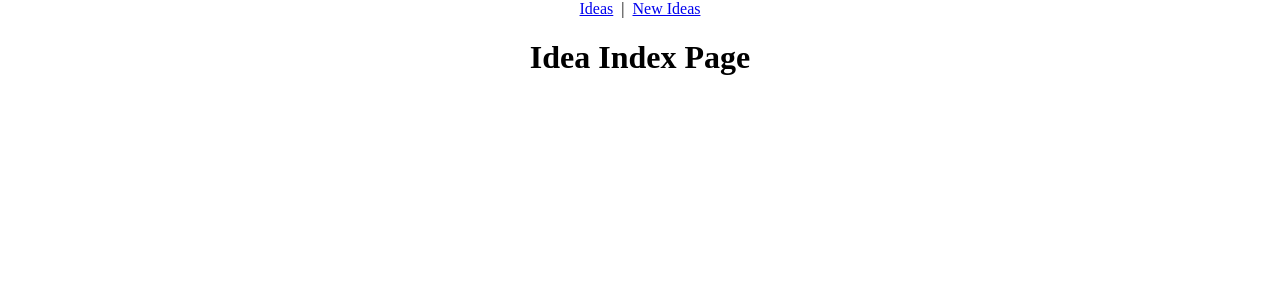
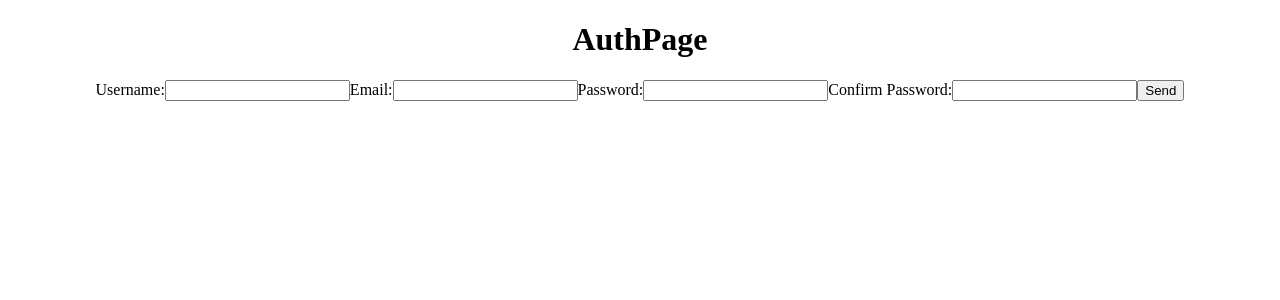
Before and after one commit to TaajAndrews/Queue-Map, a React (Vite) app in the folder client/: page /ideas in a window 1280 px wide. Shown: the top 300 px of the page. Built offline with nearby package versions, Linux system fonts and the light colour scheme.

Commit message:
Create Signup Form Component

```diff
--- a/client/src/App.jsx
+++ b/client/src/App.jsx
@@ -7,7 +7,7 @@ import IdeaIndexPage from "./pages/IdeaIndexPage/IdeaIndexPage"
 import Header from "./components/Header/Header"
 
 const App = () => {
-  const [user, setUser] = useState({})
+  const [user, setUser] = useState(null)
 
   return (
     <div>
--- /dev/null
+++ b/client/src/components/SignupForm/SignupForm.jsx
@@ -0,0 +1,31 @@
+import { useState } from "react"
+
+const SignupForm = () => {
+  const initialState = {
+    username: "",
+    email: "",
+    password: "",
+    confirmPassword: "",
+  }
+
+  const [formState, setFormState] = useState(initialState)
+
+  // const handleChange = (event) =>
+  // const disable =
+
+  return (
+    <form>
+      <label htmlFor="username">Username:</label>
+      <input type="text" id="username" />
+      <label htmlFor="email">Email:</label>
+      <input type="email" id="email" />
+      <label htmlFor="password">Password:</label>
+      <input type="password" id="password" />
+      <label htmlFor="confirmPassword">Confirm Password:</label>
+      <input type="password" id="confirm-password" />
+      <button type="submit">Send</button>
+    </form>
+  )
+}
+
+export default SignupForm
--- a/client/src/pages/AuthPage/AuthPage.jsx
+++ b/client/src/pages/AuthPage/AuthPage.jsx
@@ -1,8 +1,11 @@
+import SignupForm from "../../components/SignupForm/SignupForm"
+
 const AuthPage = () => {
   return (
-    <div>
+    <main>
       <h1>AuthPage</h1>
-    </div>
+      <SignupForm />
+    </main>
   )
 }
 
```
